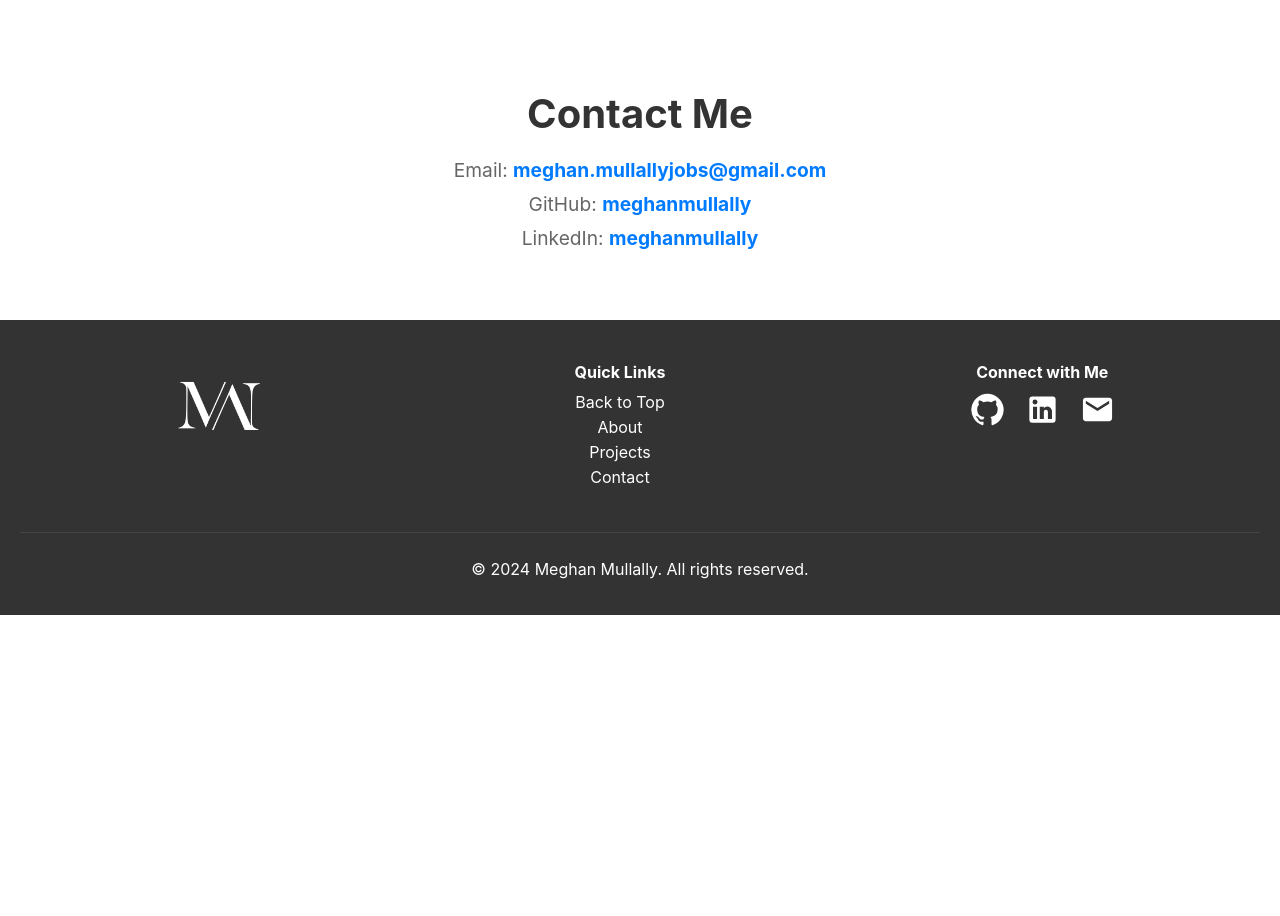
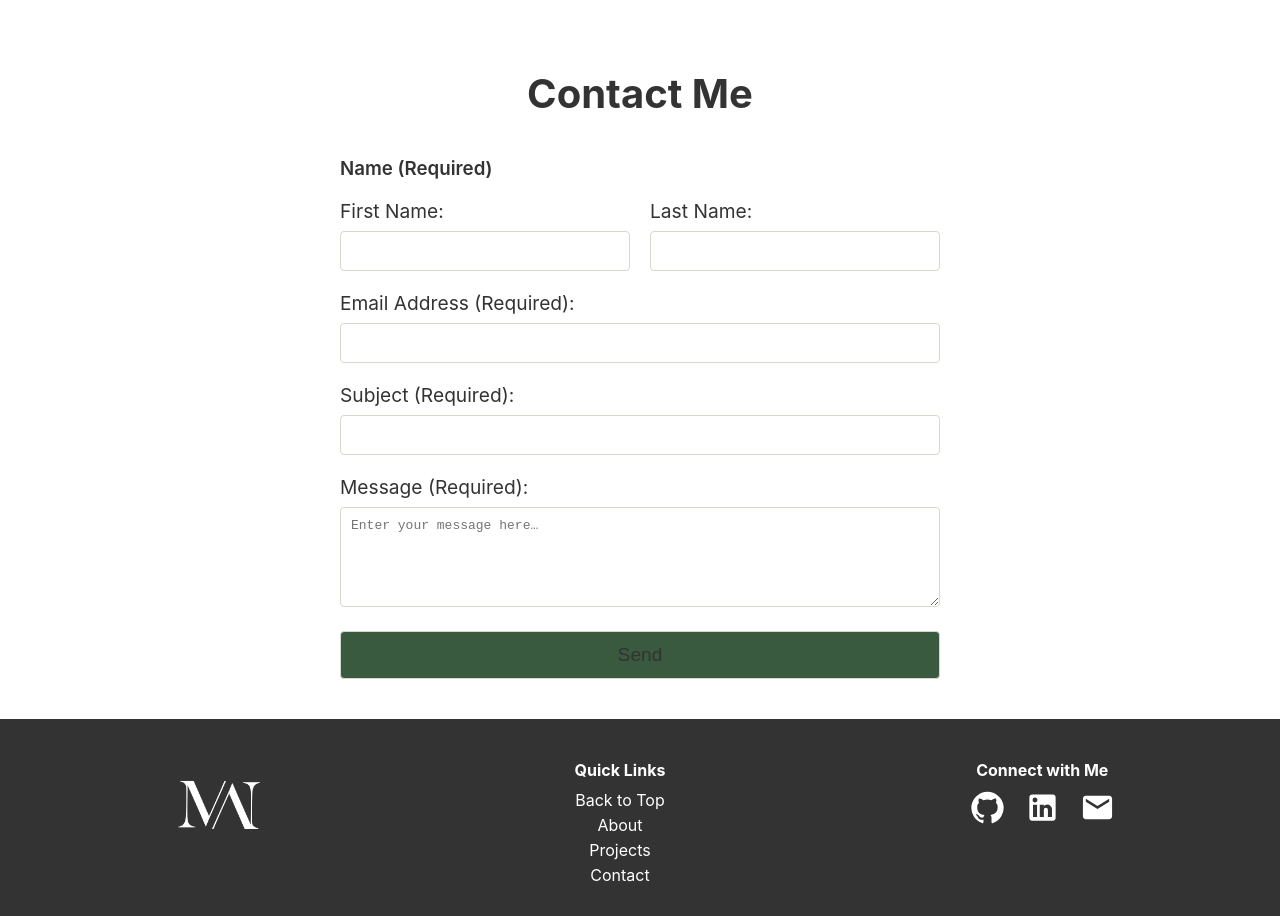
Before and after one commit to meghanmullally/meghanmullally.github.io, a React (Create React App) app: page / in a window 1280 px wide. Shown: the part 4580-5496 px from the top of the page. Before the commit the page ends 5195 px from the top, so only its background shows below. Built offline with nearby package versions, Linux system fonts and the light colour scheme.

Commit message:
added a contact form ,updated styling and added new colors green

```diff
--- a/src/components/Contact/Contact.jsx
+++ b/src/components/Contact/Contact.jsx
@@ -1,13 +1,92 @@
-import React from 'react';
-import styles from './Contact.module.css';
+import React, { useState } from "react";
+import styles from "./Contact.module.css";
 
 function Contact() {
+  const [formData, setFormData] = useState({
+    firstName: "",
+    lastName: "",
+    email: "",
+    subject: "",
+    message: "",
+  });
+
+  const handleChange = (event) => {
+    const { name, value } = event.target;
+    setFormData({
+      ...formData,
+      [name]: value,
+    });
+  };
+
+  const handleSubmit = (event) => {
+    event.preventDefault();
+    console.log(formData);
+  };
+
   return (
     <section className={styles.contact} id="contact">
       <h2>Contact Me</h2>
-      <p>Email: <a href="mailto:meghan.mullallyjobs@gmail.com">meghan.mullallyjobs@gmail.com</a></p>
-      <p>GitHub: <a href="https://github.com/meghanmullally">meghanmullally</a></p>
-      <p>LinkedIn: <a href="https://www.linkedin.com/in/meghan-mullally/">meghanmullally</a></p>
+      <div className={styles.contactContainer}>
+        <form id="contactForm" onSubmit={handleSubmit}>
+          <h3>Name (Required)</h3>
+          <div className={styles.formRow}>
+            <div className={styles.formGroup}>
+              <label htmlFor="firstName">First Name:</label>
+              <input
+                type="text"
+                id="firstName"
+                name="firstName"
+                value={formData.firstName}
+                onChange={handleChange}
+                required
+              />
+            </div>
+            <div className={styles.formGroup}>
+              <label htmlFor="lastName">Last Name:</label>
+              <input
+                type="text"
+                id="lastName"
+                name="lastName"
+                value={formData.lastName}
+                onChange={handleChange}
+                required
+              />
+            </div>
+          </div>
+          <label htmlFor="email">Email Address (Required):</label>
+          <input
+            type="email"
+            id="email"
+            name="email"
+            value={formData.email}
+            onChange={handleChange}
+            required
+          />
+
+          <label htmlFor="subject">Subject (Required):</label>
+          <input
+            type="text"
+            id="subject"
+            name="subject"
+            value={formData.subject}
+            onChange={handleChange}
+            required
+          />
+
+          <label htmlFor="message">Message (Required):</label>
+          <textarea
+            id="message"
+            name="message"
+            placeholder="Enter your message here…"
+            value={formData.message}
+            onChange={handleChange}
+            required
+          ></textarea>
+
+          <button type="submit">Send</button>
+        </form>
+        <div id="formOutput"></div>
+      </div>
     </section>
   );
 }
--- a/src/components/Contact/Contact.module.css
+++ b/src/components/Contact/Contact.module.css
@@ -1,7 +1,10 @@
-/* Contact Section Styling */
 .contact {
-    padding: 60px 20px;
+    padding: 40px 10px;
     text-align: center;
+    border-radius: 8px;
+    max-width: 600px;
+    margin: 0 auto;
+    background-color: #fff;
 }
 
 .contact h2 {
@@ -10,19 +13,83 @@
     color: #333;
 }
 
-.contact p {
-    font-size: 1.2em;
-    margin: 10px 0;
-    color: #666;
+.contact h3 {
+    color: #333;
+    text-align: left;
+    font-weight: 600;
 }
 
-.contact a {
-    color: #007bff;
-    text-decoration: none;
-    font-weight: bold;
-    transition: color 0.3s ease;
+.contactContainer {
+    display: flex;
+    flex-direction: column;
+    align-items: center;
 }
 
-.contact a:hover {
-    color: #0056b3;
+form {
+    width: 100%;
 }
+
+form label {
+    display: block;
+    font-size: 1.2em;
+    margin-bottom: 8px;
+    color: #333;
+    text-align: left;
+}
+
+.formRow {
+    display: flex;
+    justify-content: space-between;
+    gap: 20px;
+    width: 100%;
+}
+
+.formGroup {
+    /* This makes each formGroup take up equal space */
+    flex: 1;
+}
+
+.formGroup input {
+    width: 100%;
+}
+
+form input[type="text"],
+form input[type="email"],
+form textarea {
+    width: 100%;
+    padding: 10px;
+    margin-bottom: 20px;
+    border: 1px solid #DAD7CD;
+    border-radius: 4px;
+    font-size: 1em;
+    transition: border-color 0.3s ease;
+    box-sizing: border-box;
+}
+
+form input[type="text"]:focus,
+form input[type="email"]:focus,
+form textarea:focus {
+    border-color: #3A5A40;
+}
+
+form textarea {
+    height: 100px;
+    resize: vertical;
+}
+
+form button {
+    width: 100%;
+    padding: 12px;
+    font-size: 1.2em;
+    background-color: #3A5A40;
+    color: #333;
+    border: 1px solid #DAD7CD;
+    border-radius: 4px;
+    cursor: pointer;
+    transition: background-color 0.3s ease;
+}
+
+form button:hover {
+    background-color: #588157;
+    color: #fff;
+}
```
